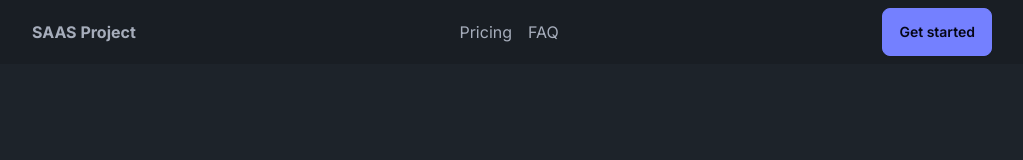
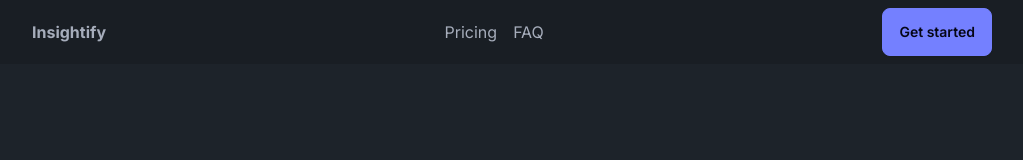
Before and after one commit to SeanMcAvoy/Insightify, a Next.js app: page / in a window 1280 px wide. Shown: the top 160 px of the page, without its empty margins (128-1151 px from the left). Built offline with nearby package versions, Linux system fonts and the light colour scheme; no server answers.

Commit message:
NameChange

```diff
--- a/app/page.js
+++ b/app/page.js
@@ -14,7 +14,7 @@
       {/* HEADER */}
       <section className="bg-base-200">
         <div className="max-w-5xl mx-auto flex justify-between items-center px-8 py-2">
-          <div className="font-bold">SAAS Project</div>
+          <div className="font-bold">Insightify</div>
           <div className="space-x-4 max-md:hidden">
             <a className="link link-hover" href="#pricingSection">
               Pricing
```
